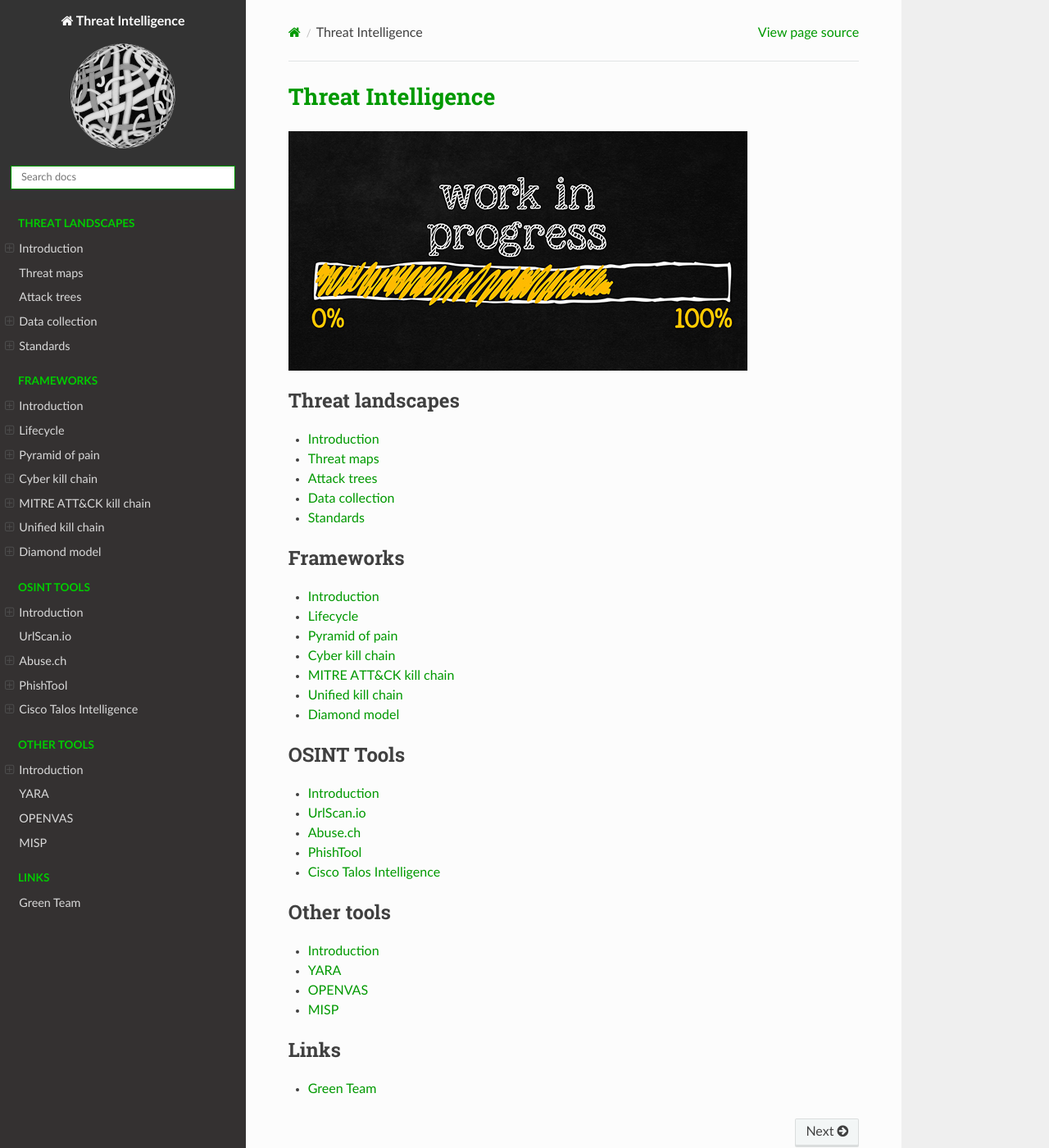
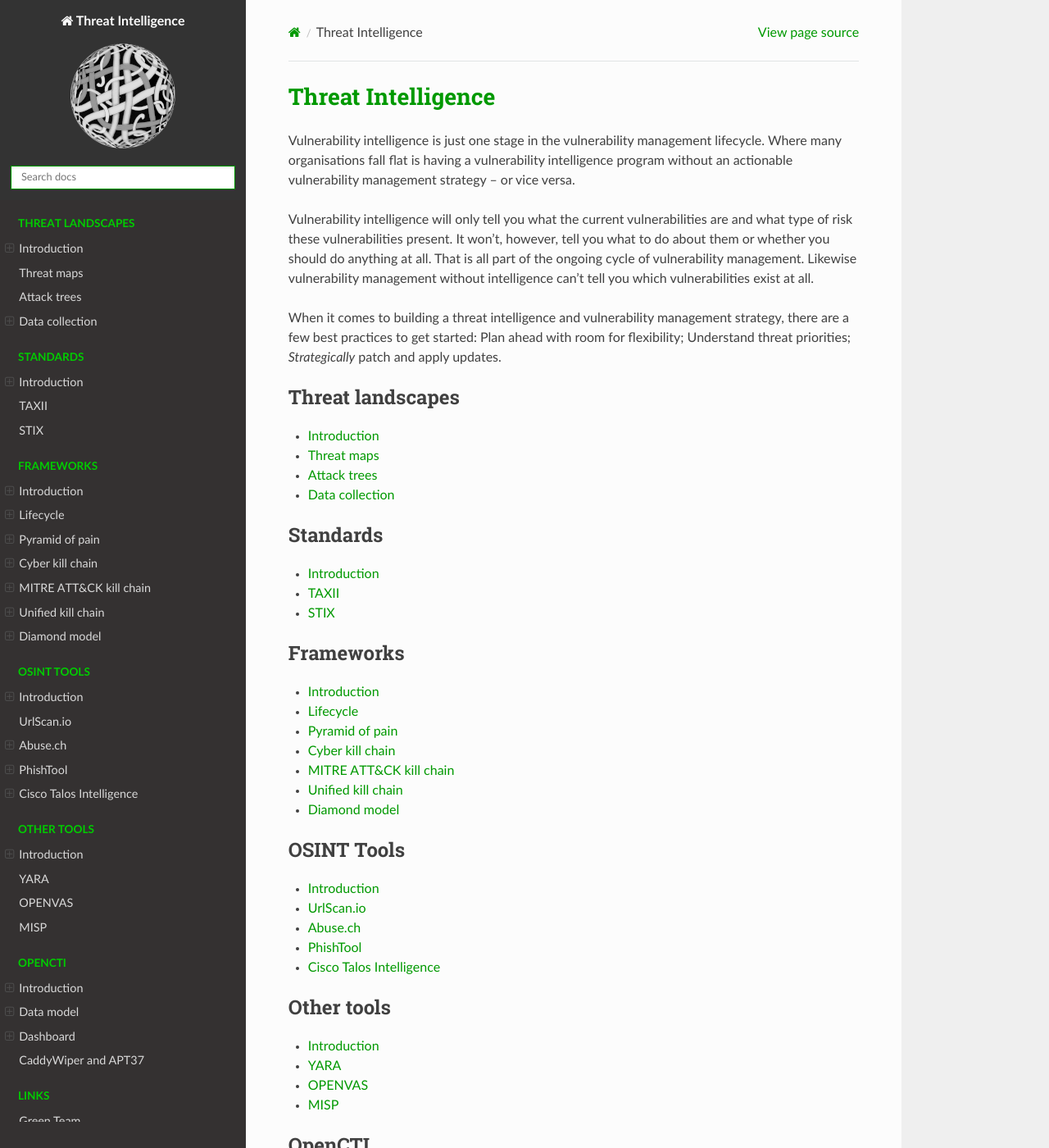
Before and after one commit to tymyrddin/blue-intel, a Sphinx documentation site: the page built from source/index.rst, in a window 1280 px wide and 1400 px high. Shown: the whole window at 82% size. Built offline with Sphinx 7.4.7 and the Read the Docs theme 2.0.0, drawn with Linux system fonts in a browser that asks for light colours; some of the changed text lies outside the part shown.

```diff
--- a/source/conf.py
+++ b/source/conf.py
@@ -75,10 +75,10 @@ html_show_sphinx = False
 # If true, "(C) Copyright ..." is shown in the HTML footer. Default is True.
 html_show_copyright = False
 
-
 # Intersphinx
 intersphinx_mapping = {
     "green": ("https://tymyrddin.github.io/green/", None),
     "blue-threats": ("https://tymyrddin.github.io/blue-threats/", None),
+    "blue-ir": ("https://tymyrddin.github.io/blue-ir/", None),
 }
 myst_url_schemes = ["http", "https", ]
--- /dev/null
+++ b/source/docs/opencti/caddywiper.md
@@ -0,0 +1 @@
+# CaddyWiper and APT37
--- a/source/index.rst
+++ b/source/index.rst
@@ -1,8 +1,18 @@
 Threat Intelligence
 ===============================================
 
-.. image:: _static/images/in-progress.png
-  :alt: In progress ...
+Vulnerability intelligence is just one stage in the vulnerability management lifecycle. Where many organisations
+fall flat is having a vulnerability intelligence program without an actionable vulnerability management strategy –
+or vice versa.
+
+Vulnerability intelligence will only tell you what the current vulnerabilities are and what type of risk these
+vulnerabilities present. It won’t, however, tell you what to do about them or whether you should do anything at all.
+That is all part of the ongoing cycle of vulnerability management. Likewise vulnerability management without
+intelligence can’t tell you which vulnerabilities exist at all.
+
+When it comes to building a threat intelligence and vulnerability management strategy, there are a few best practices
+to get started: Plan ahead with room for flexibility; Understand threat priorities; *Strategically* patch and apply
+updates.
 
 .. toctree::
    :maxdepth: 1
@@ -13,7 +23,15 @@ Threat Intelligence
    docs/landscapes/maps.md
    docs/landscapes/trees.md
    docs/landscapes/collection.md
-   docs/landscapes/standards.md
+
+.. toctree::
+   :maxdepth: 1
+   :includehidden:
+   :caption: Standards
+
+   docs/standards/README.md
+   docs/standards/taxii.md
+   docs/standards/stix.md
 
 .. toctree::
    :maxdepth: 1
@@ -50,6 +68,16 @@ Threat Intelligence
    MISP <https://tymyrddin.github.io/blue-threats/docs/misp/README.html>
 
 .. toctree::
+   :maxdepth: 1
+   :includehidden:
+   :caption: OpenCTI
+
+   docs/opencti/README.md
+   docs/opencti/data.md
+   docs/opencti/dash.md
+   docs/opencti/caddywiper.md
+
+.. toctree::
    :caption: Links
 
    Green Team <https://tymyrddin.github.io/green/>
```
Also changed, not shown: source/docs/landscapes/README.md (+0 -1 lines), source/docs/opencti/README.md (added, +17 -0 lines), source/docs/opencti/dash.md (added, +73 -0 lines), source/docs/opencti/data.md (added, +37 -0 lines), source/docs/standards/README.md (added, +14 -0 lines), source/docs/standards/stix.md (added, +6 -0 lines), source/docs/standards/taxii.md (renamed from source/docs/landscapes/standards.md, +1 -10 lines), source/_static/images/opencti-arch.png (added), source/_static/images/opencti.png (added).
